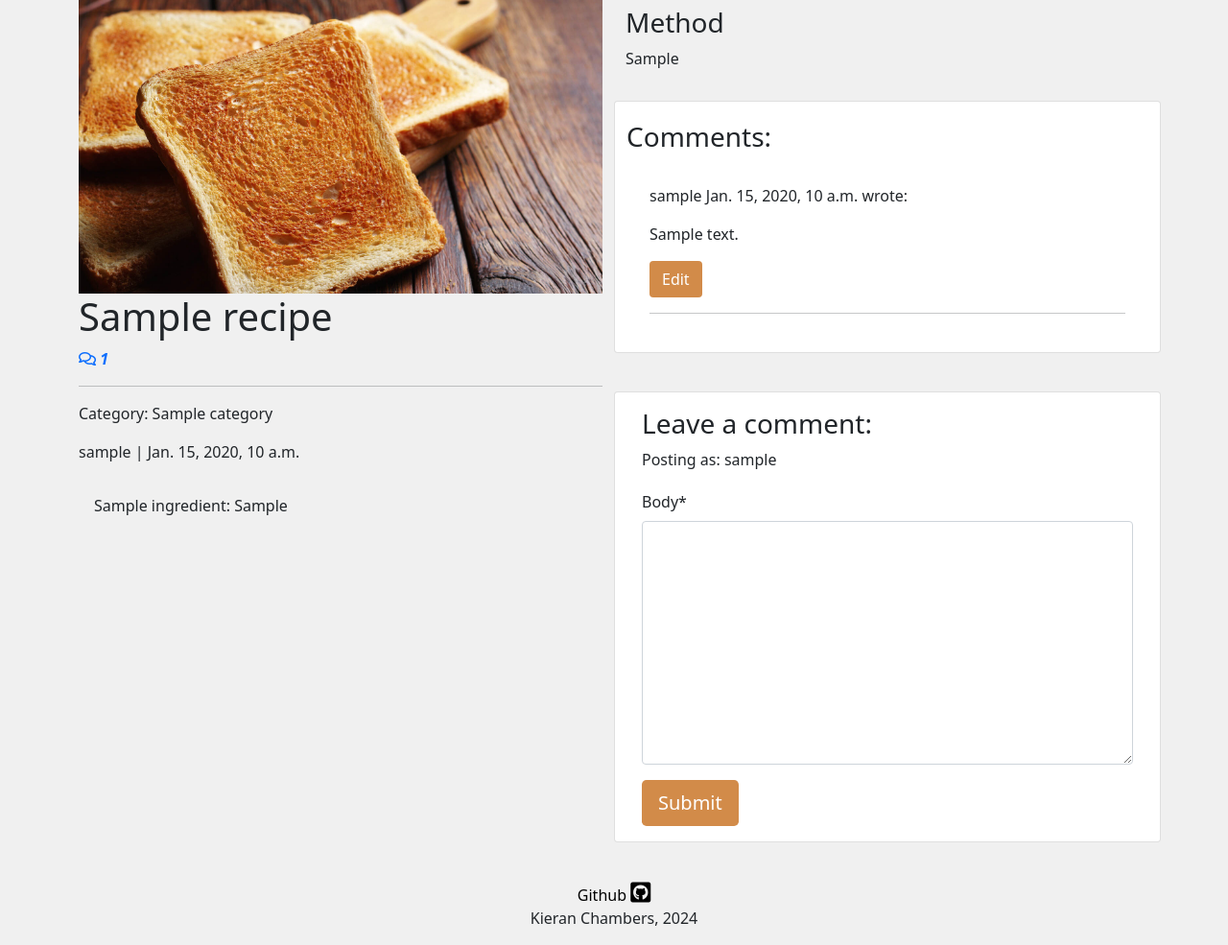
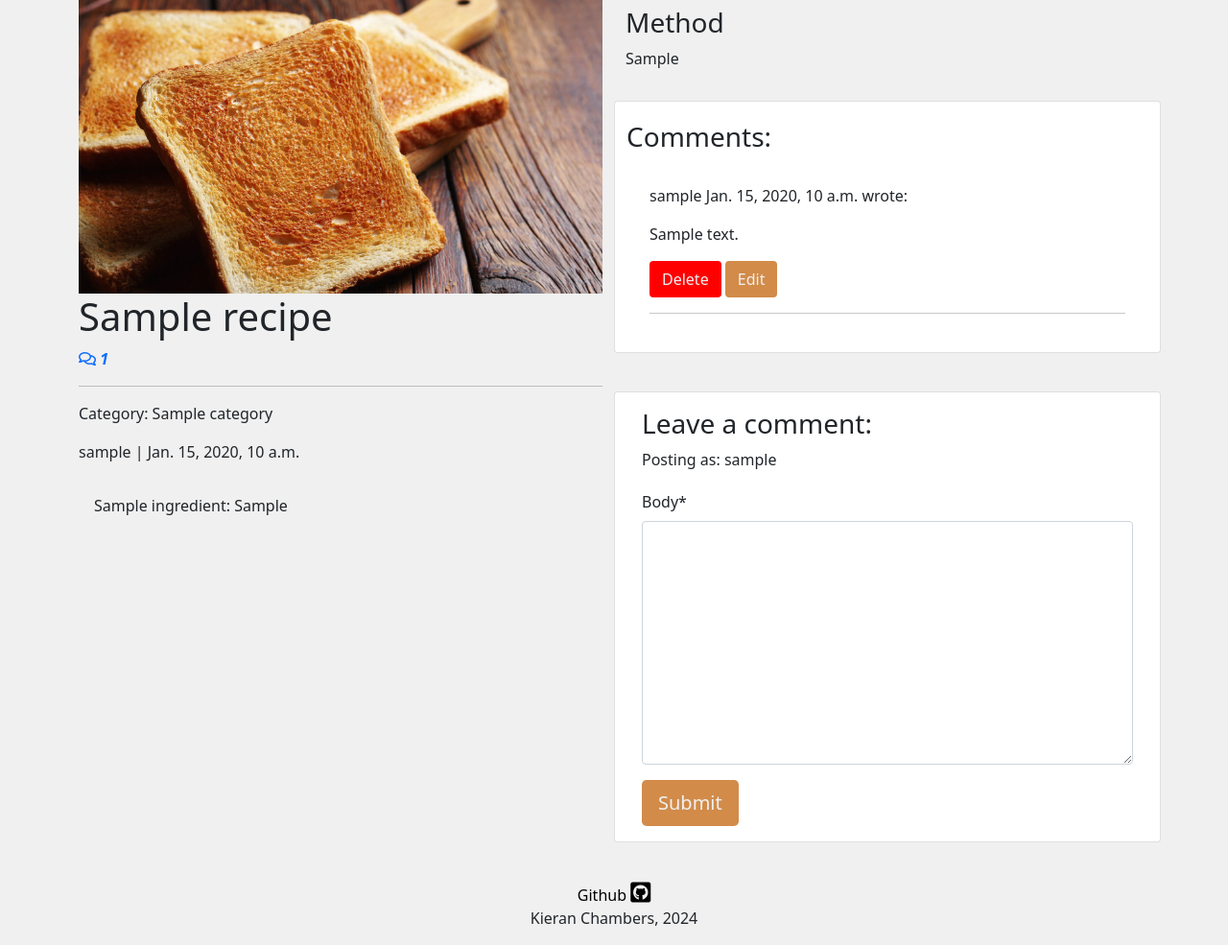
Before and after one commit to klchambers/pp4, a Django app: a page that uses recipes/templates/recipes/recipe_page.html in a window 1280 px wide. Shown: the part 139-1124 px from the top of the page at 96% size. Run offline with Django 5.2, Linux system fonts and the light colour scheme; a user stored in the database is signed in; tables that the repository leaves empty hold one stand-in row (values such as "Sample post"); some libraries are stand-ins or nearby versions.

Commit message:
Feat: Finish comment CRUD functionality by adding delete button to user's comments

```diff
--- a/pp4/settings.py
+++ b/pp4/settings.py
@@ -27,7 +27,7 @@ BASE_DIR = Path(__file__).resolve().parent.parent
 SECRET_KEY = os.environ.get('SECRET_KEY') # noqa
 
 # SECURITY WARNING: don't run with debug turned on in production!
-DEBUG = True
+DEBUG = False
 
 ALLOWED_HOSTS = ['http://127.0.0.1:8000/', 'localhost', '.herokuapp.com']
 
--- a/recipes/templates/recipes/recipe_page.html
+++ b/recipes/templates/recipes/recipe_page.html
@@ -81,6 +81,8 @@
                                 </p>
                                 {% endif %}
                                 {% if user.is_authenticated and comment.author == user %}
+                                <button class="btn btn-delete"
+                                comment_id="{{ comment.id }}">Delete</button>
                                 <a href="#commentForm" class="btn btn-edit"
                                   comment_id="{{ comment.id }}">Edit</a>
                                 {% endif %}
@@ -118,6 +120,31 @@
         </div>
     </div>
 
+    <!-- Delete confirmation modal -->
+    <div class="modal fade" id="deleteModal" tabindex="-1"
+    aria-labelledby="deleteModalLabel" aria-hidden="true">
+        <div class="modal-dialog">
+            <div class="modal-content">
+                <div class="modal-header">
+                    <h5 class="modal-title"
+                        id="deleteModalLabel">Delete comment?</h5>
+                            <button type="button" class="btn-close"
+                    data-bs-dismiss="modal" aria-label="Close"></button>
+                </div>
+                <div class="modal-body">
+                    Are you sure you want to delete your comment?
+                    This action cannot be undone.
+                </div>
+                <div class="modal-footer">
+                    <button type="button" class="btn btn-secondary"
+                        data-bs-dismiss="modal">Close</button>
+                    <a id="deleteConfirm" href="#" class="btn
+                        btn-danger">Delete</a>
+                </div>
+            </div>
+        </div>
+    </div>
+
     {% endblock content %}
 
     {% block extras %}
--- a/recipes/urls.py
+++ b/recipes/urls.py
@@ -7,4 +7,6 @@ urlpatterns = [
     path('<slug:slug>/', views.recipe_page, name='recipe_page'),
     path('<slug:slug>/edit_comment/<int:comment_id>',
          views.comment_edit, name='comment_edit'),
+    path('<slug:slug>/delete_comment/<int:comment_id>',
+         views.comment_delete, name='comment_delete'),
 ]
--- a/recipes/views.py
+++ b/recipes/views.py
@@ -155,3 +155,21 @@ def comment_edit(request, slug, comment_id):
                 'Error updating comment!')
 
     return HttpResponseRedirect(reverse('recipe_page', args=[slug]))
+
+
+def comment_delete(request, slug, comment_id):
+    """
+    view to delete comment
+    """
+    queryset = Recipe.objects.filter(status=1)
+    recipe = get_object_or_404(queryset, slug=slug) # noqa
+    comment = get_object_or_404(Comment, pk=comment_id)
+
+    if comment.author == request.user:
+        comment.delete()
+        messages.add_message(request, messages.SUCCESS, 'Comment deleted!')
+    else:
+        messages.add_message(request, messages.ERROR,
+                             'You can only delete your own comments!')
+
+    return HttpResponseRedirect(reverse('recipe_page', args=[slug]))
--- a/static/css/style.css
+++ b/static/css/style.css
@@ -19,7 +19,7 @@ body {
 .btn-signup,
 .btn-edit {
     background-color: #d28b49;
-    color: #fff;
+    color: #f0f0f0;
 }
 
 .navbar-brand {
@@ -30,7 +30,7 @@ body {
 .btn-signup:active,
 .btn-edit:hover,
 .btn-edit:active {
-    background-color: #fff;
+    background-color: #f0f0f0;
     color: #d28b49;
 }
 
@@ -38,3 +38,14 @@ body {
     color: rgb(222, 146, 168);
     font-style: italic;
 }
+
+.btn-delete {
+    background-color: red;
+    color: #f0f0f0;
+
+}
+
+.btn-delete:hover {
+    background-color: #f0f0f0;
+    color: red;
+}
--- a/static/js/comments.js
+++ b/static/js/comments.js
@@ -2,6 +2,10 @@ const editButtons = document.getElementsByClassName("btn-edit");
 const commentText = document.getElementById("id_body");
 const commentForm = document.getElementById("commentForm");
 const submitButton = document.getElementById("submitButton");
+
+const deleteModal = new bootstrap.Modal(document.getElementById("deleteModal"));
+const deleteButtons = document.getElementsByClassName("btn-delete");
+const deleteConfirm = document.getElementById("deleteConfirm");
 
 /**
 * Initializes edit functionality for the provided edit buttons.
@@ -22,3 +26,21 @@ for (let button of editButtons) {
     commentForm.setAttribute("action", `edit_comment/${commentId}`);
   });
 }
+
+/**
+* Initializes deletion functionality for the provided delete buttons.
+*
+* For each button in the `deleteButtons` collection:
+* - Retrieves the associated comment's ID upon click.
+* - Updates the `deleteConfirm` link's href to point to the
+* deletion endpoint for the specific comment.
+* - Displays a confirmation modal (`deleteModal`) to prompt
+* the user for confirmation before deletion.
+*/
+for (let button of deleteButtons) {
+  button.addEventListener("click", (e) => {
+    let commentId = e.target.getAttribute("comment_id");
+    deleteConfirm.href = `delete_comment/${commentId}`;
+    deleteModal.show();
+  });
+}
```
